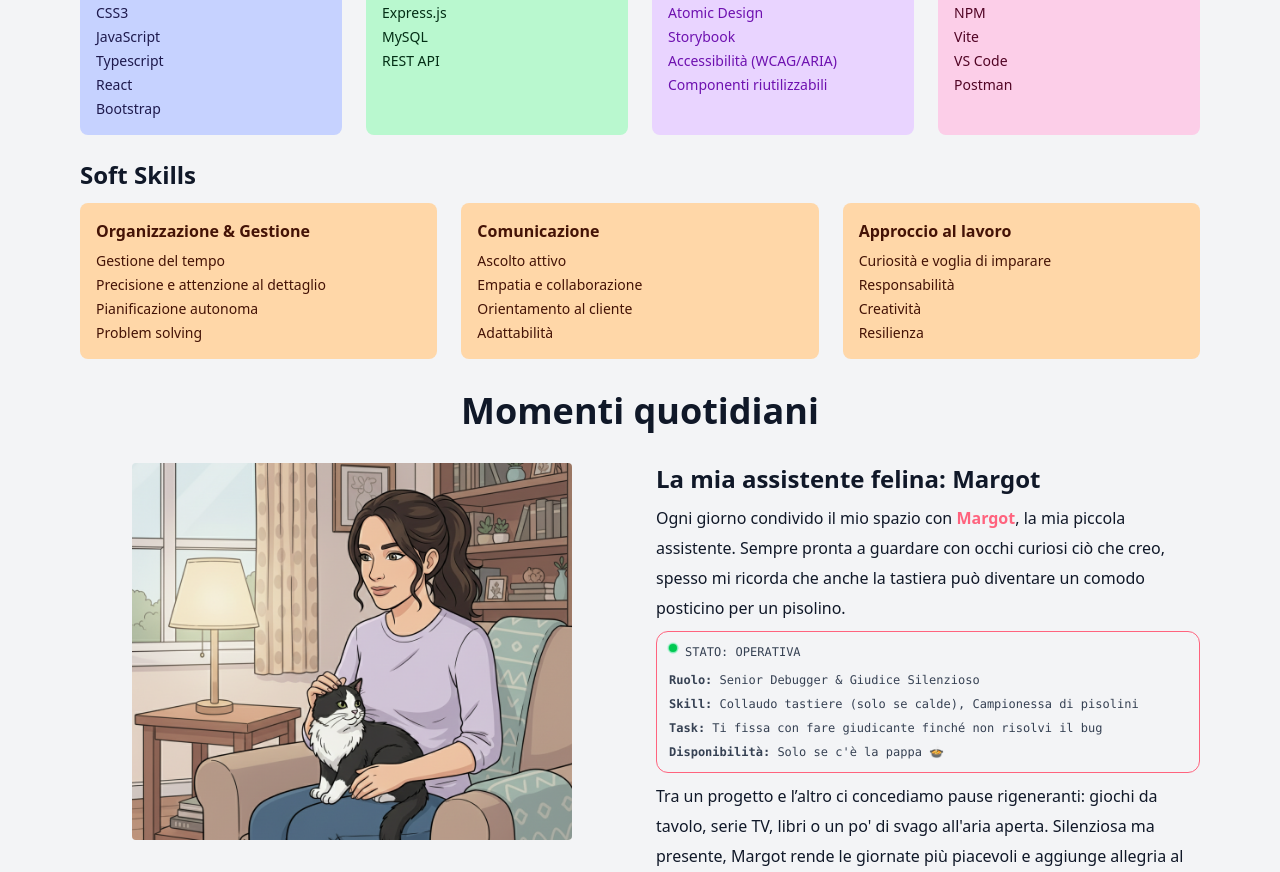
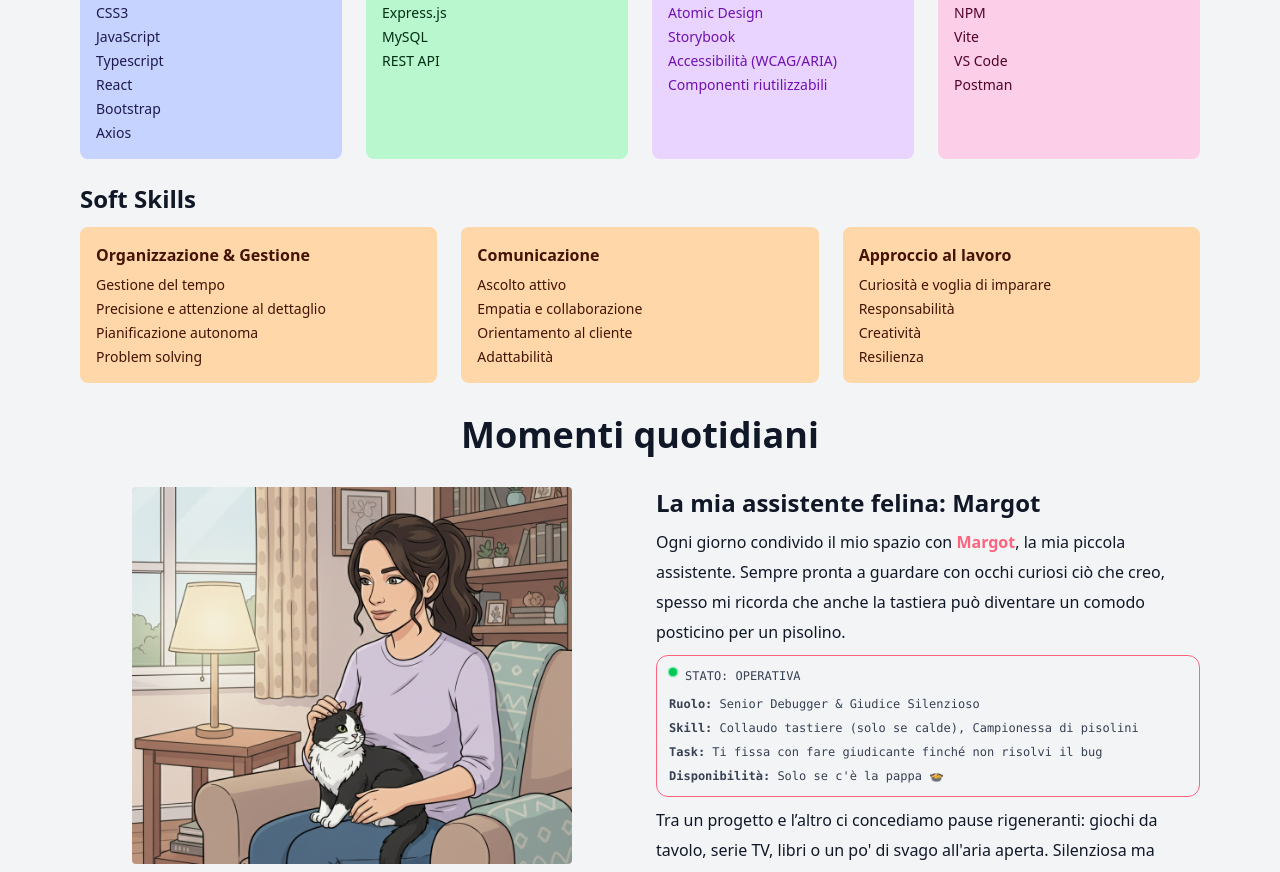
Before and after one commit to giorgiameffe/giorgiameffe-portfolio, a React (Vite) app: page /about in a window 1280 px wide. Shown: the part 1927-2799 px from the top of the page. Built offline with nearby package versions, Linux system fonts and the light colour scheme; a web font is replaced by a local one.

Commit message:
feat: add axios to skillsData

```diff
--- a/src/data/skillsData.ts
+++ b/src/data/skillsData.ts
@@ -21,7 +21,7 @@ const skillsData: SkillsSectionData = {
     hardSkills: [
         {
             title: "Front-End",
-            skills: ["HTML5", "CSS3", "JavaScript", "Typescript", "React", "Bootstrap"],
+            skills: ["HTML5", "CSS3", "JavaScript", "Typescript", "React", "Bootstrap", "Axios"],
             color: "bg-indigo-200 text-indigo-950 dark:bg-indigo-950 dark:text-indigo-200"
         },
         {
```
